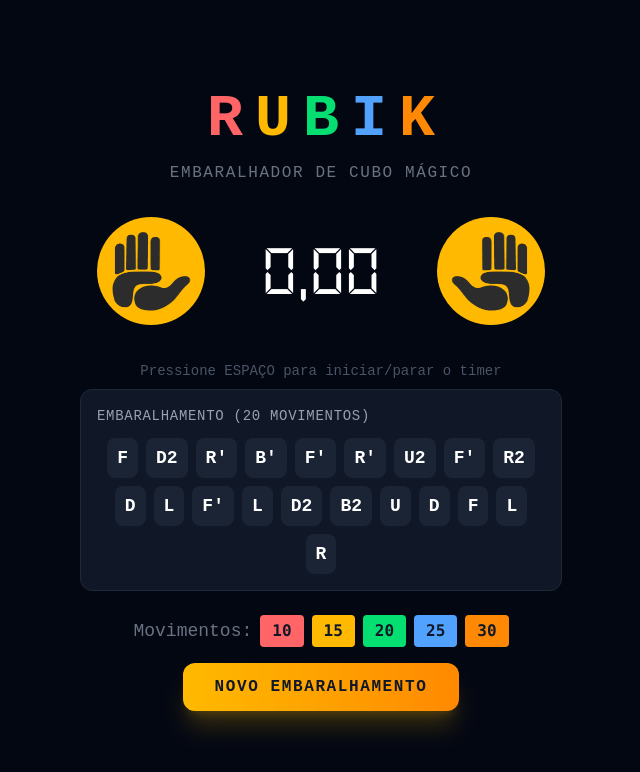
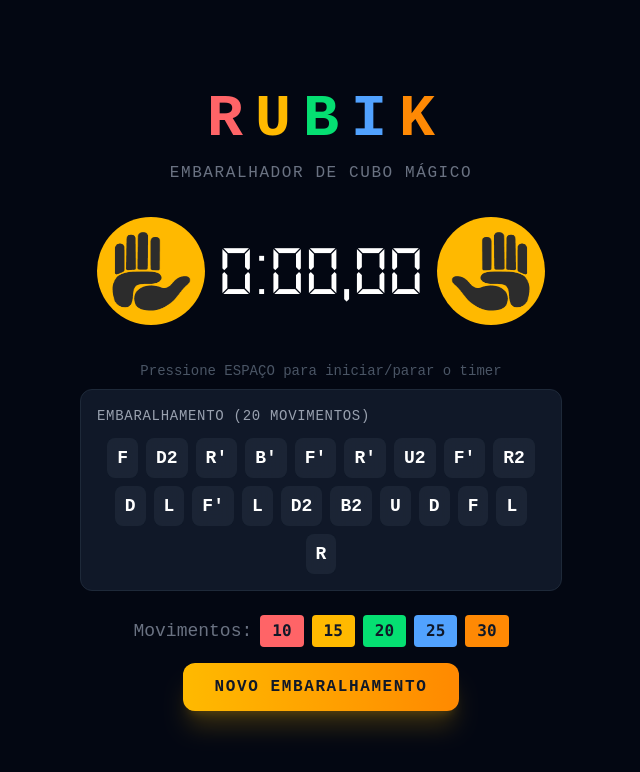
Before and after one commit to pedromedeirosmo/cube-scramble, a React (Vite) app: page / in a window 1280 px wide. Shown: the top 772 px of the page, without its empty margins (319-959 px from the left). Built offline with nearby package versions, Linux system fonts and the light colour scheme.

Commit message:
added minutes on the timer

```diff
--- a/src/components/Timer.jsx
+++ b/src/components/Timer.jsx
@@ -82,9 +82,17 @@ export default function Timer({ saveBestTime }) {
     if (status === "ready") return "text-green-800";
   }
 
-  const formattedTime = (timer / 1000)
-    .toFixed(running ? 1 : 2)
-    .replace(".", ",");
+  const minutes = Math.floor(timer / 60000);
+  const seconds = Math.floor((timer % 60000) / 1000);
+
+  // milissegundos → 1 ou 2 casas dependendo do estado
+  const decimals = running
+    ? Math.floor((timer % 1000) / 100) // 1 dígito (décimos)
+    : Math.floor((timer % 1000) / 10); // 2 dígitos (centésimos)
+
+  const formattedTime = running
+    ? `${minutes}:${String(seconds).padStart(2, "0")},${decimals}`
+    : `${minutes}:${String(seconds).padStart(2, "0")},${String(decimals).padStart(2, "0")}`;
 
   return (
     <div
```
